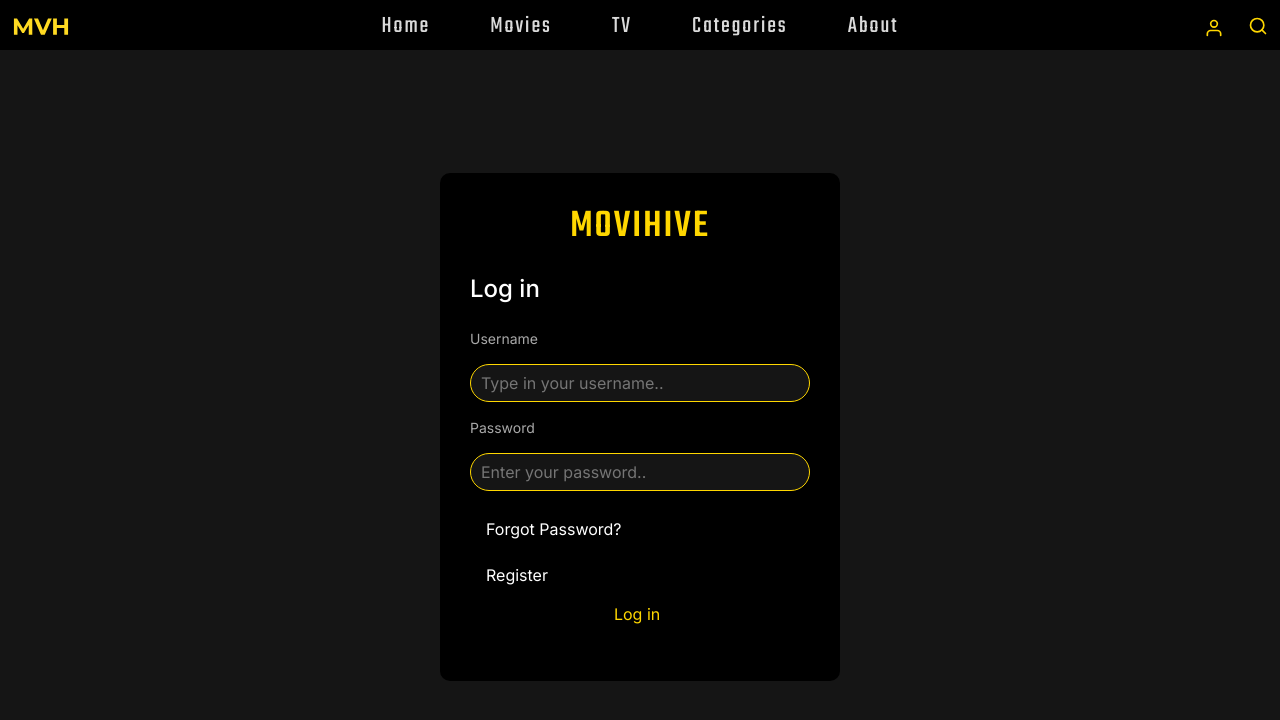
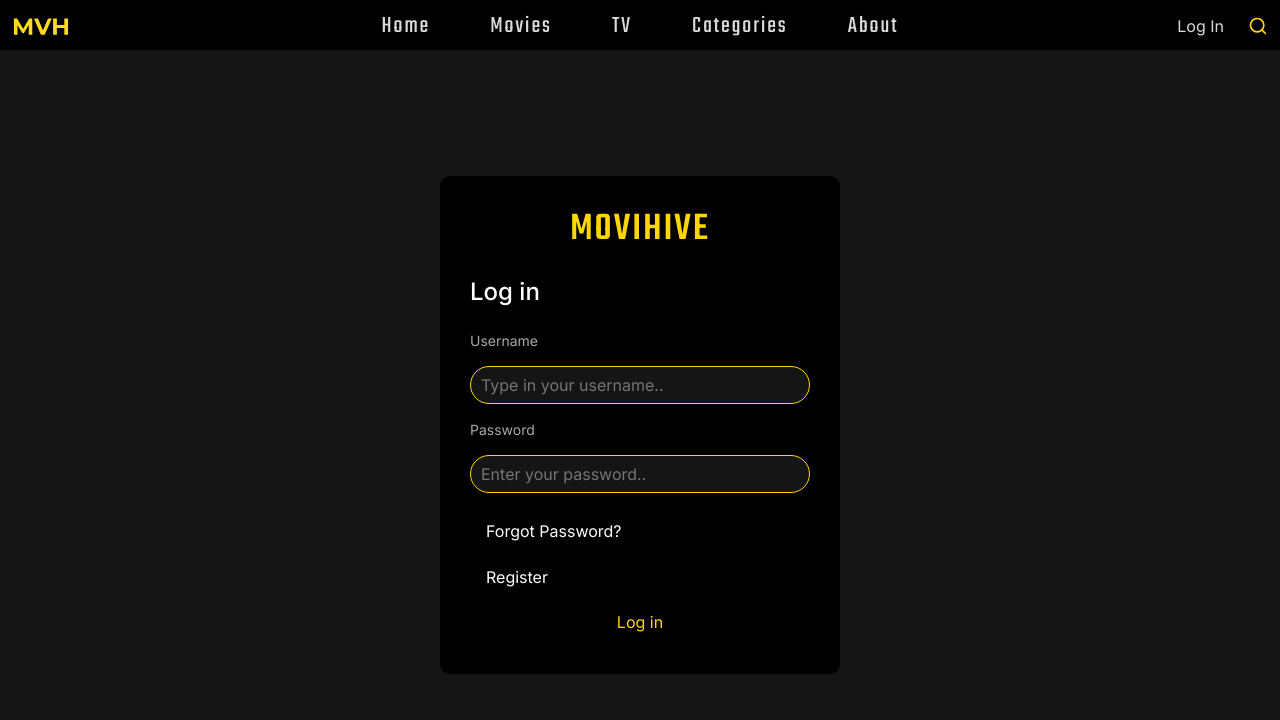
Before and after one commit to heartdoc516/movihive, a React (Create React App) app: page /auth in a window 1280 px wide. Shown: the top 720 px of the page. Built offline with nearby package versions, Linux system fonts and the light colour scheme; no server answers; what aws-amplify would draw is missing.

Commit message:
implemented password confirm, ui for forget password flow

```diff
--- a/src/components/AuthForm.jsx
+++ b/src/components/AuthForm.jsx
@@ -1,9 +1,10 @@
-import React, { useState } from "react";
+import React, { useState, useContext } from "react";
+import { LoadingContext } from "../context/AppContext";
+import Spinner from "./Spinner.jsx";
 import { Auth } from "aws-amplify";
 import { useNavigate } from "react-router-dom";
 import "../style/authform.css";
 const AuthForm = ({
-  user,
   setUser,
   authForm,
   setAuthForm,
@@ -18,9 +19,19 @@ const AuthForm = ({
 }) => {
   const navigate = useNavigate();
   const [error, setError] = useState("");
+  const { loading, setLoading } = useContext(LoadingContext);
 
   async function signUp(e) {
     e.preventDefault();
+    if (passwordConfirmation !== password) {
+      setError("Passwords do not match");
+      return;
+    } else if (password.length < 8) {
+      setError("Password must be at least 8 characters long");
+      return;
+    }
+    setLoading(true);
+
     try {
       const { user } = await Auth.signUp({
         username,
@@ -38,11 +49,14 @@ const AuthForm = ({
     } catch (error) {
       setError(error.message);
       console.log("error signing up:", error);
+    } finally {
+      setLoading(false);
     }
   }
 
   async function signIn(e) {
     e.preventDefault();
+    setLoading(true);
     try {
       const user = await Auth.signIn(username, password);
       console.log(user);
@@ -51,18 +65,37 @@ const AuthForm = ({
     } catch (error) {
       setError(error.message);
       console.log("error signing in", error);
+    } finally {
+      setLoading(false);
     }
   }
 
+  if (loading) {
+    return <Spinner />;
+  } else {
     return (
       <form
-      onSubmit={authForm === "Register" ? (e) => signUp(e) : (e) => signIn(e)}
+        onSubmit={(e) => {
+          if (authForm === "Register") {
+            signUp(e);
+          }
+          if (authForm === "Log in") {
+            signIn(e);
+          } else {
+            e.preventDefault();
+            return;
+          }
+        }}
         className="auth-form"
       >
+        {authForm !== "Forgot Password" && (
           <h1 className="title text-center mb-4">MOVIHIVE</h1>
+        )}
+        {authForm !== "Forgot Password" && (
           <h3 id="logo" className="text-white fs-4 mb-4">
             {authForm}
           </h3>
+        )}
 
         <label htmlFor="username">Username</label>
         <input
@@ -91,6 +124,8 @@ const AuthForm = ({
             />
           </>
         )}
+        {authForm !== "Forgot Password" && (
+          <>
             <label htmlFor="password">Password</label>
             <input
               type="password"
@@ -103,6 +138,8 @@ const AuthForm = ({
                 setError("");
               }}
             />
+          </>
+        )}
 
         {authForm === "Register" && (
           <>
@@ -122,25 +159,48 @@ const AuthForm = ({
 
         <p className="text-danger">{error}</p>
 
-      <button className="forgot" href="#">
+        {authForm === "Log in" && (
+          <button
+            className="forgot"
+            href="#"
+            onClick={() => setAuthForm("Forgot Password")}
+          >
             Forgot Password?
           </button>
+        )}
+
         <button
           className="register"
           onClick={() => {
-          authForm === "Register"
-            ? setAuthForm("Log in")
-            : setAuthForm("Register");
+            if (authForm === "Register") {
+              setAuthForm("Log in");
+            } else if (authForm === "Log in") {
+              setAuthForm("Register");
+            } else if (authForm === "Forgot Password") {
+              setAuthForm("Log in");
+            }
+
             setError("");
           }}
           type="button"
         >
-        {authForm === "Log in" ? "Register" : "Log in"}
+          {authForm === "Log in" && "Register"}
+          {authForm === "Register" && "Log in"}
+          {authForm === "Forgot Password" && "Log in"}
         </button>
 
-      <input type="submit" name="submit" value={authForm} />
+        <input
+          type="submit"
+          name="submit"
+          value={
+            authForm === "Register" || authForm === "Log in"
+              ? authForm
+              : "Send Verification Code"
+          }
+        />
       </form>
     );
+  }
 };
 
 export default AuthForm;
--- a/src/components/ConfirmSignupForm.jsx
+++ b/src/components/ConfirmSignupForm.jsx
@@ -1,24 +1,29 @@
-import React from "react";
+import React, { useContext } from "react";
 import VerificationInput from "react-verification-input";
 import "../style/confirmSignupForm.css";
 import { Hub } from "aws-amplify";
 import { Auth } from "aws-amplify";
 import { useState } from "react";
 import { useNavigate } from "react-router-dom";
+import { LoadingContext } from "../context/AppContext";
+import Spinner from "./Spinner.jsx";
 
 const ConfirmSignupForm = ({ setUser, username }) => {
   const navigate = useNavigate();
   const [code, setCode] = useState("");
   const [error, setError] = useState("");
+  const { loading, setLoading } = useContext(LoadingContext);
 
   async function confirmSignUp(e) {
     e.preventDefault();
+    setLoading(true);
     try {
       await Auth.confirmSignUp(username, code);
       listenToAutoSignInEvent();
     } catch (error) {
       setError(error.message);
       console.log("error confirming sign up", error);
+      setLoading(false);
     }
   }
 
@@ -31,14 +36,19 @@ const ConfirmSignupForm = ({ setUser, username }) => {
         setUser(user);
 
         navigate("/");
+        setLoading(false);
       } else if (event === "autoSignIn_failure") {
         // redirect to sign in page
         navigate("/auth");
         console.log(event);
+        setLoading(false);
       }
     });
   }
 
+  if (loading) {
+    return <Spinner />;
+  } else {
     return (
       <form
         className="confirm-signup-form d-flex flex-column justify-content-center align-items-center"
@@ -62,6 +72,7 @@ const ConfirmSignupForm = ({ setUser, username }) => {
         <input type="submit" name="submit" value="Verify" />
       </form>
     );
+  }
 };
 
 export default ConfirmSignupForm;
--- a/src/components/MobileMenu.jsx
+++ b/src/components/MobileMenu.jsx
@@ -22,12 +22,15 @@ const MobileMenu = ({ user, setMenuDisplay }) => {
             className="watchlist d-flex justify-content-between align-items-center"
             onClick={() => setMenuDisplay(false)}
           >
-            <div className="title lh-1 pt-1 pe-1">My Watchlist</div>
-            <Star color="gold" size={20} />
+            <User color="gold" size={20} />
           </Link>
         ) : (
-          <Link to="/auth" onClick={() => setMenuDisplay(false)}>
-            <User color="gold" size={20} />
+          <Link
+            to="/auth"
+            className="login-link"
+            onClick={() => setMenuDisplay(false)}
+          >
+            <div>Log In</div>
           </Link>
         )}
       </div>
--- a/src/components/Navbar.jsx
+++ b/src/components/Navbar.jsx
@@ -1,7 +1,7 @@
 import React, { useState } from "react";
 import logo from "../assets/logo-yellow.svg";
 import "../style/navbar.css";
-import { Search, User, Star, Menu, X } from "react-feather";
+import { Search, User, Menu, X } from "react-feather";
 import Navlink from "./Navlink";
 import { Link } from "react-router-dom";
 import MobileMenu from "./MobileMenu.jsx";
@@ -37,16 +37,12 @@ const Navbar = ({ user }) => {
           </div>
           <div className="nav-links-end d-none d-lg-flex justify-content-end align-items-center gap-4">
             {user ? (
-              <Link
-                to="/watchlist"
-                className="watchlist d-flex justify-content-between align-items-center"
-              >
-                <div className="title lh-1 pt-1 pe-1">My Watchlist</div>
-                <Star color="gold" size={20} />
+              <Link to="/watchlist">
+                <User color="gold" size={20} />
               </Link>
             ) : (
-              <Link to="/auth">
-                <User color="gold" size={20} />
+              <Link to="/auth" className="login-link">
+                <div>Log In</div>
               </Link>
             )}
 
--- a/src/pages/AuthPage.jsx
+++ b/src/pages/AuthPage.jsx
@@ -1,10 +1,9 @@
-import React, { useContext } from "react";
-import { LoadingContext } from "../context/AppContext";
+import React from "react";
+
 import "../style/signin-page.css";
 import AuthForm from "../components/AuthForm";
 import { useState } from "react";
 import ConfirmSignupForm from "../components/ConfirmSignupForm";
-import Spinner from "../components/Spinner";
 
 const AuthPage = ({ user, setUser }) => {
   const [username, setUsername] = useState("");
@@ -12,13 +11,15 @@ const AuthPage = ({ user, setUser }) => {
   const [password, setPassword] = useState("");
   const [passwordConfirmation, setPasswordConfirmation] = useState("");
   const [authForm, setAuthForm] = useState("Log in");
-  const { loading, setLoading } = useContext(LoadingContext);
+
   return (
     <main className="signin d-flex justify-content-center align-items-center">
-      {loading && <Spinner />}
-      {authForm === "Confirm" ? (
+      {authForm === "Confirm" && (
         <ConfirmSignupForm setUser={setUser} username={username} />
-      ) : (
+      )}
+      {(authForm === "Register" ||
+        authForm === "Log in" ||
+        authForm === "Forgot Password") && (
         <AuthForm
           setAuthForm={setAuthForm}
           authForm={authForm}
--- a/src/style/authform.css
+++ b/src/style/authform.css
@@ -50,14 +50,13 @@
 
 .auth-form input[type="submit"] {
   padding: 10px 50px;
-  width: auto;
+  width: 100%;
   background-color: black;
   border: none;
   color: var(--gold);
   cursor: pointer;
-  display: inline-block;
-  margin-top: 40px;
-  clear: right;
+  margin: auto;
+
   -webkit-transition: 0.2s ease all;
   -moz-transition: 0.2s ease all;
   -ms-transition: 0.2s ease all;
--- a/src/style/main.css
+++ b/src/style/main.css
@@ -4,6 +4,7 @@
   --gold: gold;
   --bg: rgb(21, 21, 21);
   --bg-2: rgb(32, 32, 32);
+  --bg-3: rgb(9, 9, 9);
   --text-color: rgb(239, 239, 239);
   --text-color-2: rgb(218, 218, 218);
   --text-color-3: rgb(202, 202, 202);
--- a/src/style/mobilemenu.css
+++ b/src/style/mobilemenu.css
@@ -1,13 +1,13 @@
 @import url("./main.css");
 
 .mobile-menu {
-  background-color: var(--bg);
+  background-color: var(--bg-3);
   position: absolute;
   top: 46px;
   right: 0;
   bottom: 0;
   left: 0;
-  opacity: 90%;
+  opacity: 95%;
   padding-top: 80px;
 }
 
@@ -26,3 +26,31 @@
   line-height: 1.5rem;
   color: var(--gold);
 }
+
+.mobile-menu .login-link {
+  text-decoration: none;
+}
+
+.mobile-menu .login-link:link {
+  color: var(--text-color-2);
+}
+
+.mobile-menu .login-link:visited {
+  color: var(--text-color-2);
+}
+
+.mobile-menu .login-link:visited:hover {
+  color: var(--gold);
+}
+
+.mobile-menu .login-link:link.active {
+  color: var(--gold);
+}
+
+.mobile-menu .login-link:visited.active {
+  color: var(--gold);
+}
+
+.mobile-menu .login-link:active {
+  color: var(--gold);
+}
--- a/src/style/navbar.css
+++ b/src/style/navbar.css
@@ -55,6 +55,38 @@
   color: var(--gold);
 }
 
+.login-link {
+  text-decoration: none;
+}
+
+.login-link:link {
+  color: var(--text-color-2);
+}
+
+.login-link:visited {
+  color: var(--text-color-2);
+}
+
+.nav_link:link:hover {
+  color: var(--gold);
+}
+
+.login-link:visited:hover {
+  color: var(--gold);
+}
+
+.login-link:link.active {
+  color: var(--gold);
+}
+
+.login-link:visited.active {
+  color: var(--gold);
+}
+
+.login-link:active {
+  color: var(--gold);
+}
+
 .watchlist {
   text-decoration: none;
 }
--- a/src/style/signin-page.css
+++ b/src/style/signin-page.css
@@ -2,5 +2,5 @@
 
 .signin {
   background-color: var(--bg);
-  height: calc(100vh - 46px);
+  height: calc(100vh - 50px);
 }
```
Lines whose indentation alone changed are shown as unchanged.
